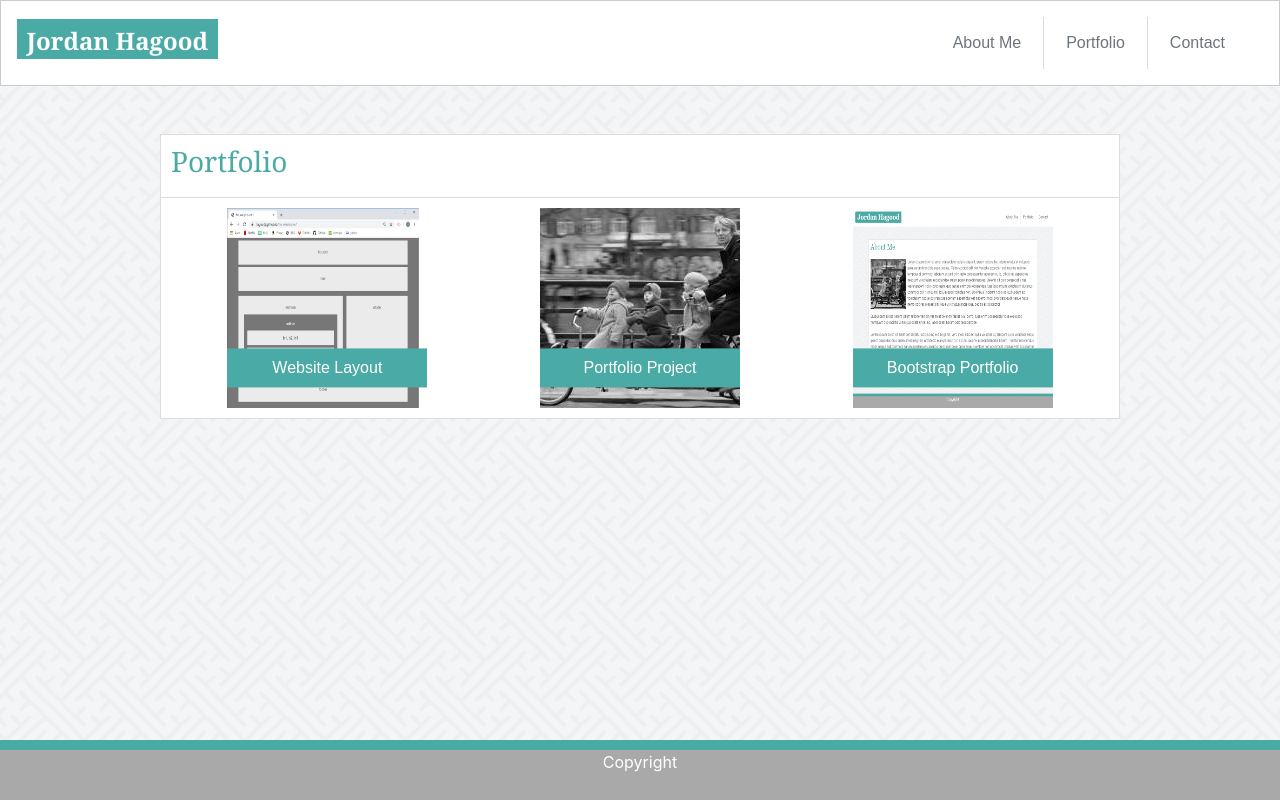
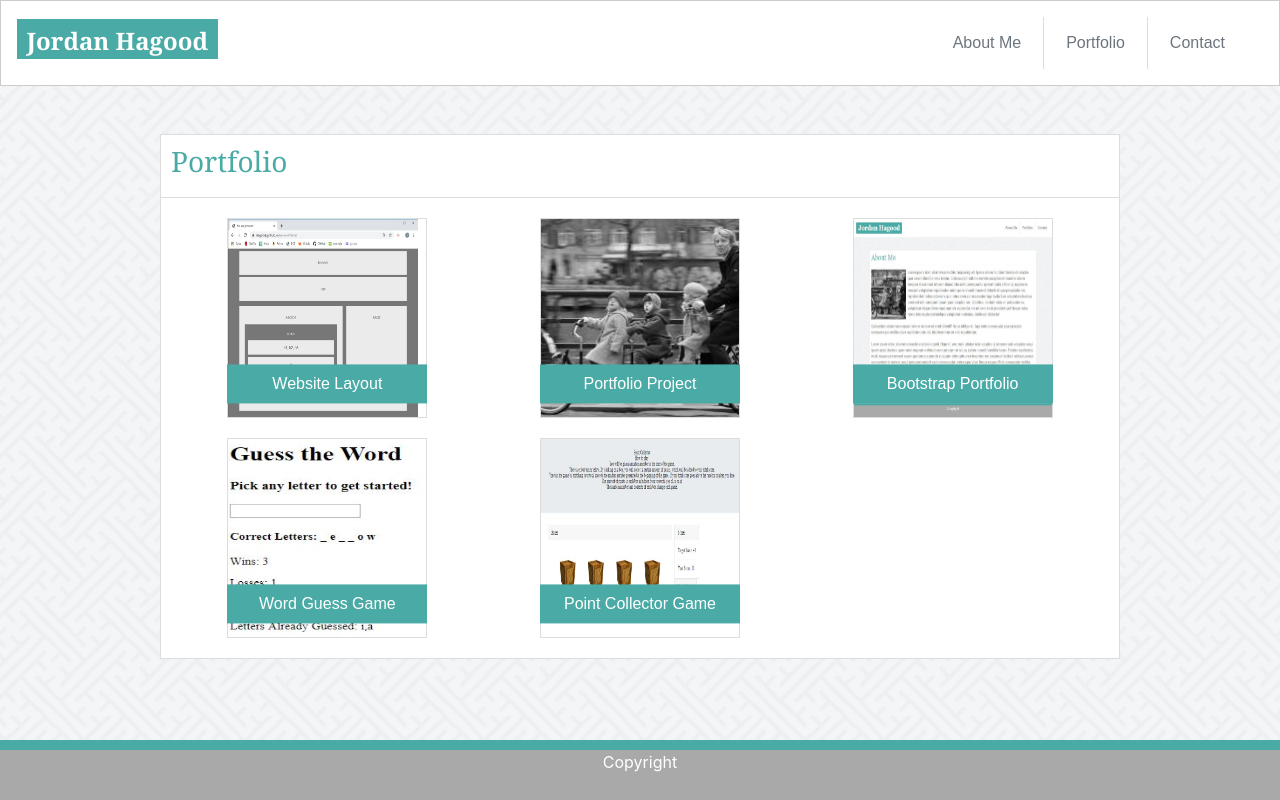
Before and after one commit to hagoodj/responsive-portfolio, a plain HTML site: page portfolio.html in a window 1280 px wide. Drawn offline with nearby package versions, Linux system fonts and the light colour scheme.

Commit message:
added word guess game and point collector game to portfolio, along with associated images

```diff
--- a/custom.css
+++ b/custom.css
@@ -79,6 +79,11 @@ li:nth-child(2) {
     position: relative;
 }
 
+.projectImages {
+    margin: 10px;
+    border: #dddddd solid 1px;
+}
+
 .labels {
     position: absolute;
     width: 200px;
--- a/portfolio.html
+++ b/portfolio.html
@@ -39,21 +39,33 @@
         <div class = "row projects">
             <div class = "col-md-4 col-sm-6 col-xs-12">
                 <div class= "row justify-content-md-center projectrows">
-                    <a href="https://hagoodj.github.io/hw-wireframe/"><img src="./wireframe.JPG" width="200" height="200" title="Website" alt="Website Layout Project"></a>
+                    <a href="https://hagoodj.github.io/hw-wireframe/"><img class = "projectImages" src="./wireframe.JPG" width="200" height="200" title="Website" alt="Website Layout Project"></a>
                     <h6 class = "labels">Website Layout</h6>
                 </div>
             </div>
             <div class = "col-md-4 col-sm-6 col-xs-12">
                 <div class= "row justify-content-md-center projectrows">
-                    <a href="https://hagoodj.github.io/hw-wireframe2/"><img src="./bioplaceholder.jpg" width="200" height="200" title="About Me" alt="Portfolio Project"></a>
+                    <a href="https://hagoodj.github.io/hw-wireframe2/"><img class = "projectImages" src="./bioplaceholder.jpg" width="200" height="200" title="About Me" alt="Portfolio Project"></a>
                     <h6 class = "labels">Portfolio Project</h6>
                 </div>
             </div>
             <div class = "col-md-4 col-sm-6 col-xs-12">
                 <div class= "row justify-content-md-center projectrows">
-                    <a href="https://hagoodj.github.io/bootstrap-portfolio/"><img src="./bootstrap-portfolio.JPG" width="200" height="200" title="Website" alt="Bootstrap Portfolio Project"></a>
+                    <a href="https://hagoodj.github.io/bootstrap-portfolio/"><img class = "projectImages" src="./bootstrap-portfolio.JPG" width="200" height="200" title="Website" alt="Bootstrap Portfolio Project"></a>
                     <h6 class = "labels">Bootstrap Portfolio</h6>
                 </div>
+            </div>
+            <div class = "col-md-4 col-sm-6 col-xs-12">
+              <div class= "row justify-content-md-center projectrows">
+                  <a href="https://hagoodj.github.io/bootstrap-portfolio/"><img class = "projectImages" src="./word-guess-game.JPG" width="200" height="200" title="Website" alt="Bootstrap Portfolio Project"></a>
+                  <h6 class = "labels">Word Guess Game</h6>
+              </div>
+            </div>
+            <div class = "col-md-4 col-sm-6 col-xs-12">
+              <div class= "row justify-content-md-center projectrows">
+                  <a href="https://hagoodj.github.io/bootstrap-portfolio/"><img class = "projectImages" src="./unit-4-game.JPG" width="200" height="200" title="Website" alt="Bootstrap Portfolio Project"></a>
+                  <h6 class = "labels">Point Collector Game</h6>
+              </div>
             </div>
         </div>
       </div>
```
Also changed, not shown: unit-4-game.JPG (added), word-guess-game.JPG (added).
